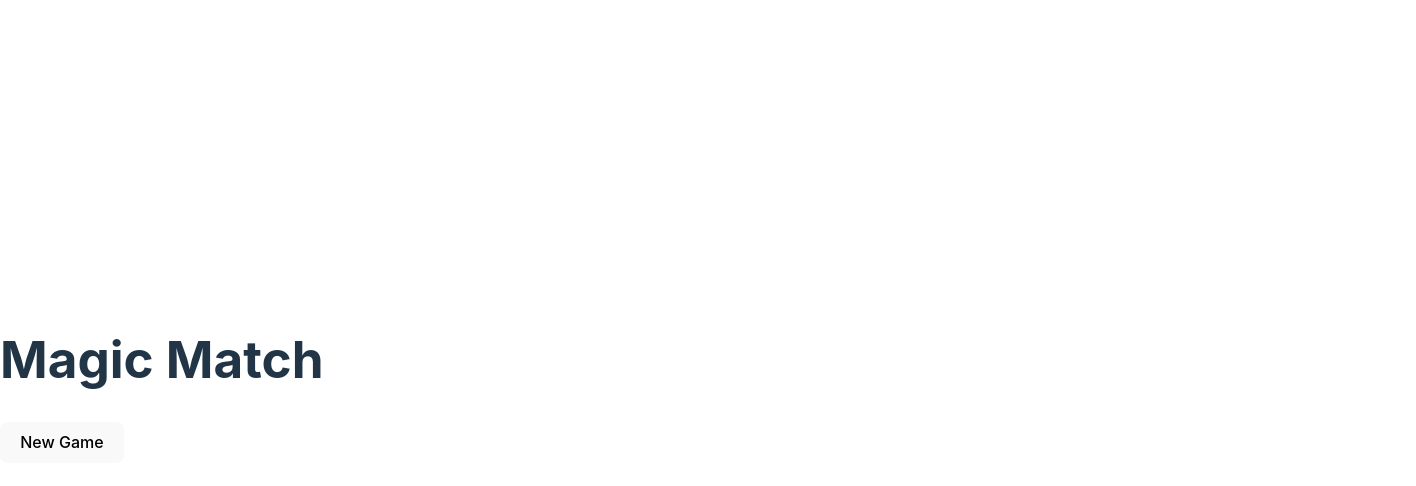
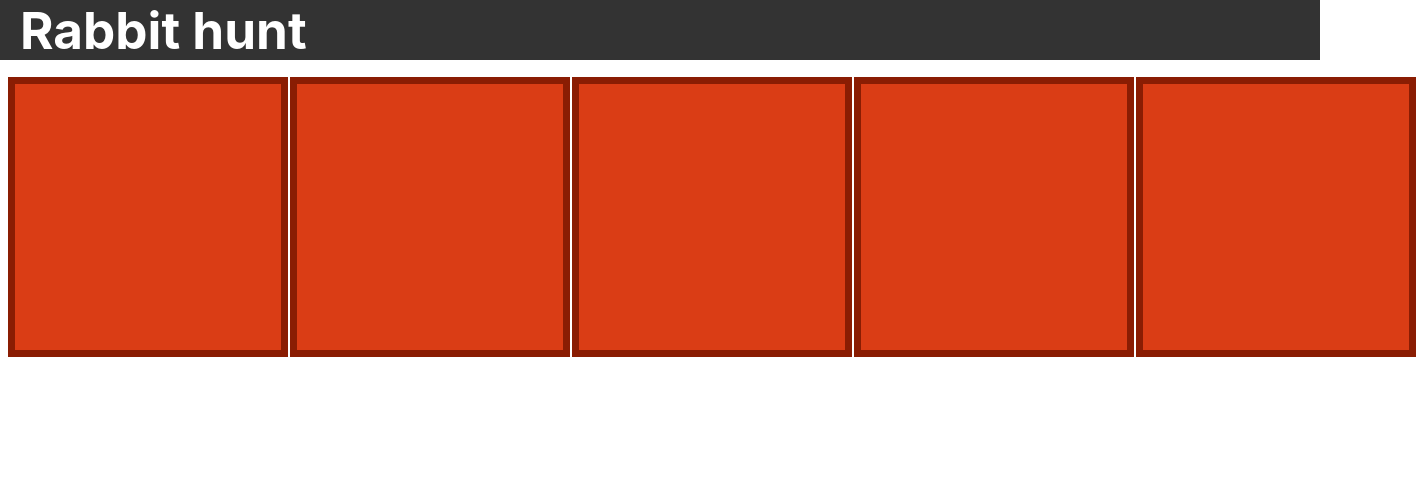
Before and after one commit to ScioDevelop/BunnyHunt-front, a React (Vite) app: page / in a window 1280 px wide. Shown: the top 486 px of the page, 1416 px wide, since content can reach past the window. Built offline with nearby package versions, Linux system fonts and the light colour scheme.

Commit message:
timer,menu,match number, analitic

```diff
--- a/package.json
+++ b/package.json
@@ -12,8 +12,7 @@
   },
   "dependencies": {
     "react": "^18.2.0",
-    "react-dom": "^18.2.0",
-    "serve": "^14.2.0",
+    "react-dom": "^18.2.0"
   },
   "devDependencies": {
     "@types/react": "^18.2.15",
--- a/src/App.jsx
+++ b/src/App.jsx
@@ -1,43 +1,23 @@
-import { useState } from 'react'
+import { useState, useEffect } from 'react'
 import './App.css'
 import SingleCard from './card'
+import CountdownTimer from './CountdownTimer'
+import TimeCounter from './TimeCounter'
 
 const cardImages = [
-  { "src": "/img/bear.png" },
-  { "src": "/img/buffalo.png" },
-  { "src": "/img/chick.png" },
-  { "src": "/img/chicken.png" },
-  { "src": "/img/cow.png" },
-  { "src": "/img/crocodile.png" },
-  { "src": "/img/dog.png" },
-  { "src": "/img/duck.png" },
-  { "src": "/img/elephant.png" },
-  { "src": "/img/frog.png" },
-  { "src": "/img/giraffe.png" },
-  { "src": "/img/goat.png" },
-  { "src": "/img/gorilla.png" },
-  { "src": "/img/hippo.png" },
-  { "src": "/img/horse.png" },
-  { "src": "/img/monkey.png" },
-  { "src": "/img/narwhal.png" },
-  { "src": "/img/owl.png" },
-  { "src": "/img/panda.png" },
-  { "src": "/img/parrot.png" },
-  { "src": "/img/penguin.png" },
-  { "src": "/img/pig.png" },
-  { "src": "/img/rabbit.png" },
-  { "src": "/img/rhino.png" },
-  { "src": "/img/sloth.png" },
-  { "src": "/img/snake.png" },
-  { "src": "/img/walrus.png" },
-  { "src": "/img/whale.png" },
-  { "src": "/img/zebra.png" },
-  { "src": "https://media1.giphy.com/media/U0rz7AM59TgiioHUTH/giphy.gif?ep=v1_gifs_related" },
+  { "src": "/img/rabbit.png", type: "red"},
+  { "src": "/img/parrot.png", type: "red" },
+  { "src": "/img/chicken.png", type: "red" },
+  { "src": "/img/chicken.png", type: "red" },
+  { "src": "/img/chicken.png", type: "red" },
 ]
 
 function App() {
   const [cards, setCards] = useState([])
-  const [turns, setTurns] = useState(0)
+  const [isRunning, setIsRunning] = useState(false)
+  const [seconds, setSeconds] = useState(0);
+  const [analitic,setAnalitic] = useState([])
+  const [matchNumber,setMatchNumber] = useState(1)
 
   // shuffle cards for new game
   const shuffleCards = () => {
@@ -46,17 +26,34 @@ function App() {
       .map(card => ({ ...card, id: Math.random() }))
 
     setCards(shuffledCards)
-    setTurns(0)
   }
 
   function handleChoice(card){
     console.log(card)
   }
 
+  function createAnaliticReport(card, IsBunnyFound){
+    let newData = analitic.push({time: seconds, objekt_type: card.type, bunnyFound: IsBunnyFound, "matchNumber":matchNumber})
+    setAnalitic([... analitic])
+    console.log(analitic)
+  }
+
+  useEffect(() => {
+    shuffleCards()
+  }, []);
+
   return (
     <div className="App">
-      <h1>Magic Match</h1>
-      <button onClick={shuffleCards}>New Game</button>
+      <div className="header">
+      <h1>Rabbit hunt</h1>
+      <CountdownTimer
+      setIsRunning={setIsRunning}
+      isRunning={isRunning}
+      shuffleCards={shuffleCards}
+      setMatchNumber={setMatchNumber}
+      matchNumber={matchNumber}
+      ></CountdownTimer>
+     </div>
 
       <div className="card-grid">
         {cards.map(card => (
@@ -64,10 +61,19 @@ function App() {
             key={card.id}
             card={card}
             handleChoice={handleChoice}
-            flipped={ ""}
+            setIsRunning={setIsRunning}
+            isRunning={isRunning}
+            flipped={""}
+            createAnaliticReport={createAnaliticReport}
             />
         ))}
       </div>
+
+      <TimeCounter
+        seconds={seconds}
+        setSeconds={setSeconds}
+      />
+
 
     </div>
   );
--- /dev/null
+++ b/src/CountdownTimer.jsx
@@ -0,0 +1,38 @@
+import React, { useState, useEffect } from "react";
+
+const CountdownTimer = ({isRunning,setIsRunning,shuffleCards, matchNumber, setMatchNumber}) => {
+    const [timeLeft, setTimeLeft] = useState(30);
+
+    useEffect(() => {
+      let timer;
+
+      if (isRunning && timeLeft > 0) {
+        timer = setInterval(() => {
+          setTimeLeft((prevTime) => prevTime - 1);
+        }, 1000);
+      } else if (timeLeft === 0) {
+        setIsRunning(false);
+        setTimeLeft(30)
+        setMatchNumber(matchNumber + 1)
+        shuffleCards()
+        console.log("Time runs down");
+      }
+
+      return () => {
+        clearInterval(timer);
+      };
+    }, [isRunning, timeLeft]);
+
+
+    return (
+      <div>
+        {isRunning ?
+        <p style={{marginLeft: "20px"}}> další kolo za 00:{timeLeft}</p>
+          :
+          <></>
+      }
+      </div>
+    );
+  };
+
+  export default CountdownTimer;
--- /dev/null
+++ b/src/TimeCounter.jsx
@@ -0,0 +1,28 @@
+import React, { useState, useEffect } from 'react';
+
+const TimeCounter = ({seconds,setSeconds}) => {
+
+    // useEffect hook to start the timer when the component mounts
+    useEffect(() => {
+      const intervalId = setInterval(() => {
+        setSeconds((prevSeconds) => prevSeconds + 1);
+      }, 1000);
+
+      // Clear the interval when the component unmounts
+      return () => clearInterval(intervalId);
+    }, []);
+
+    // Convert the seconds into hours, minutes, and seconds
+    const formatTime = (totalSeconds) => {
+      const hours = Math.floor(totalSeconds / 3600);
+      const minutes = Math.floor((totalSeconds % 3600) / 60);
+      const seconds = totalSeconds % 60;
+      return `${hours.toString().padStart(2, '0')}:${minutes.toString().padStart(2, '0')}:${seconds.toString().padStart(2, '0')}`;
+    };
+
+    return (
+      <></>
+    );
+  };
+
+  export default TimeCounter;
--- a/src/card.jsx
+++ b/src/card.jsx
@@ -1,6 +1,6 @@
 import { useState, useRef } from "react";
 
-function SingleCard({ card, handleChoice }) {
+function SingleCard({ card, handleChoice, setIsRunning, isRunning, createAnaliticReport }) {
   const [flip,setFlip] = useState(false)
 
   // function handleClick() {
@@ -13,8 +13,16 @@ function SingleCard({ card, handleChoice }) {
 
   const handleMouseDown = () => {
     timerIdRef.current = setTimeout(() => {
+      if(card.src=="/img/rabbit.png"){
+        setIsRunning(true)
+        createAnaliticReport(card, true)
+        setFlip(true);
+        return
+      }
+
+      createAnaliticReport(card, isRunning)
       setFlip(true);
-    }, 700); // 700 milliseconds = 0,7 second
+    }, 600); // 700 milliseconds = 0,7 second
   };
 
   const handleMouseUp = () => {
--- a/src/index.css
+++ b/src/index.css
@@ -24,11 +24,9 @@ a:hover {
 }
 
 body {
-  margin: 0;
   display: flex;
-  place-items: center;
-  min-width: 320px;
-  min-height: 100vh;
+  flex-direction: column;
+  gap: 300px;
 }
 
 h1 {
@@ -67,3 +65,27 @@ button:focus-visible {
     background-color: #f9f9f9;
   }
 }
+
+.header {
+  position: fixed;
+  top: 0;
+  left: 0;
+  width: 100%;
+  height: 60px;
+  background-color: #333;
+  color: #fff;
+  display: flex;
+  justify-content: space-between;
+  align-items: center;
+  padding: 0 20px;
+}
+
+.header p {
+  margin: 30px;
+  font-size: 30px;
+  font-weight: bold;
+}
+
+.App {
+  margin-top: 69px;
+}
```
Also changed, not shown: src/test.json (added, +26 -0 lines), 2 other files (tests, documents, lock files or other folders).
